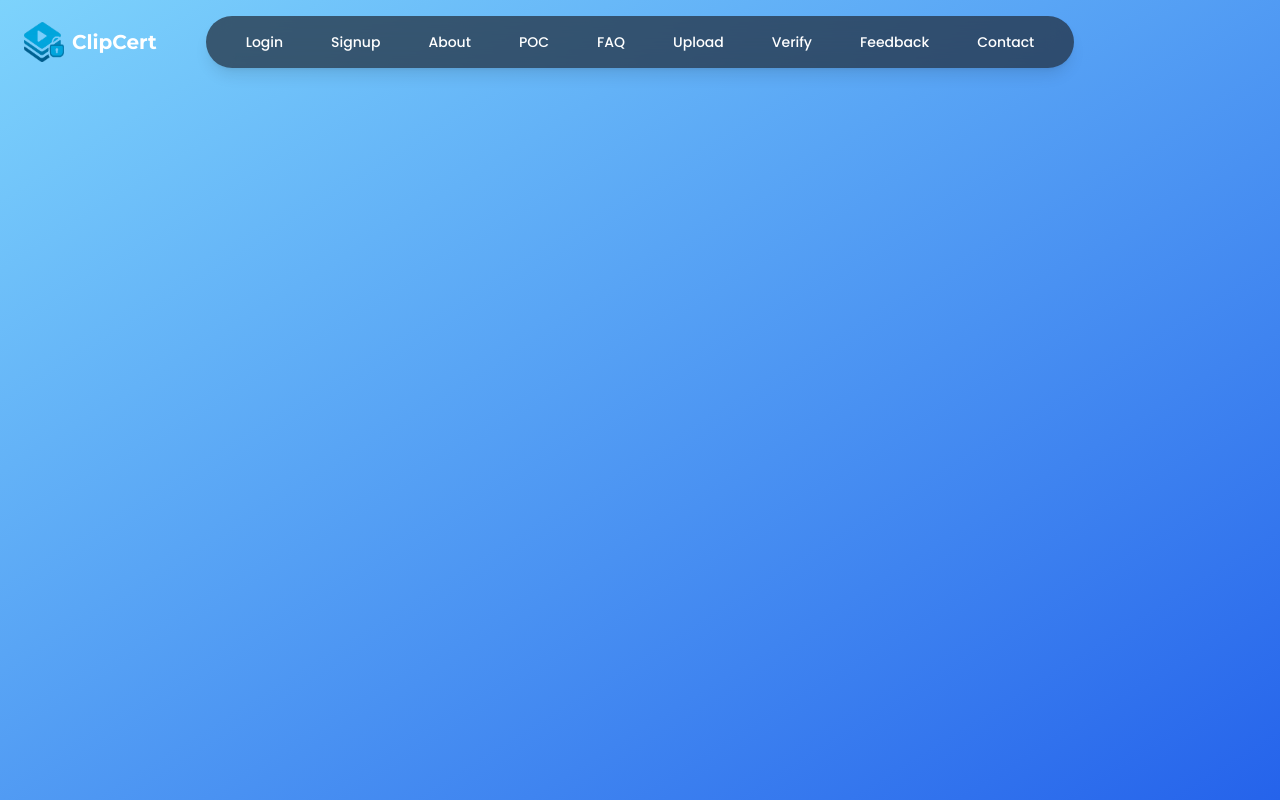
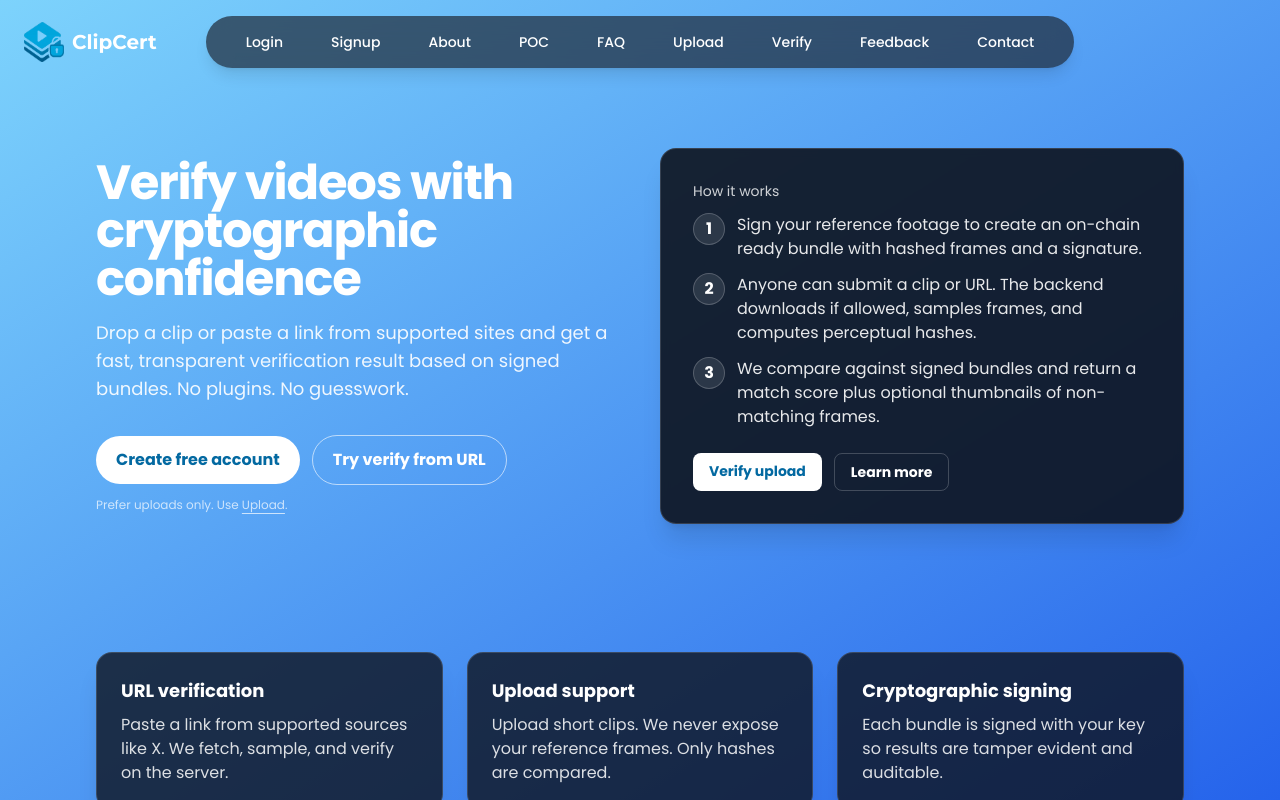
Before and after one commit to Vintr0n/AuthentiClip, a React (Vite) app in the folder frontend/: page /Landing in a window 1280 px wide. Built offline with nearby package versions, Linux system fonts and the light colour scheme; what tailwindcss-motion would draw is missing.

Commit message:
Add test landing page

```diff
--- a/frontend/src/App.jsx
+++ b/frontend/src/App.jsx
@@ -15,7 +15,7 @@ import ForgotPassword from "./pages/ForgotPassword";
 import ResetPassword from "./pages/ResetPassword";
 import Contact from "./pages/Contact";
 import VerifyVideo from "./pages/VerifyVideo";
-
+import Landing from "./pages/Landing";
 
 export default function App() {
   return (
@@ -34,6 +34,7 @@ export default function App() {
 <Route path="/forgot-password" element={<ForgotPassword />} />
 <Route path="/reset-password" element={<ResetPassword />} />
 <Route path="/contact" element={<Contact />} />
+<Route path="/Landing" element={<Landing />} />
 
           <Route
             path="/upload"
--- /dev/null
+++ b/frontend/src/pages/Landing.jsx
@@ -0,0 +1,100 @@
+import { Link } from "react-router-dom";
+
+export default function Landing() {
+  return (
+    <div className="w-full">
+      {/* Hero */}
+      <section className="relative isolate overflow-hidden">
+        <div className="pointer-events-none absolute inset-0 -z-10 opacity-30 [mask-image:radial-gradient(60%_60%_at_50%_20%,black,transparent)]" />
+        <div className="mx-auto max-w-6xl px-4 sm:px-6 lg:px-8 pt-16 pb-20">
+          <div className="grid grid-cols-1 lg:grid-cols-2 gap-10 items-center">
+            <div>
+              <h1 className="text-4xl sm:text-5xl font-extrabold leading-tight tracking-tight">Verify videos with cryptographic confidence</h1>
+              <p className="mt-4 text-lg text-white/90 max-w-prose">
+                Drop a clip or paste a link from supported sites and get a fast, transparent verification result based on signed bundles. No plugins. No guesswork.
+              </p>
+              <div className="mt-8 flex flex-wrap items-center gap-3">
+                <Link to="/signup" className="inline-flex items-center justify-center rounded-full px-5 py-3 text-base font-semibold bg-white text-sky-700 hover:bg-slate-100 transition focus:outline-none focus-visible:ring focus-visible:ring-white/50">
+                  Create free account
+                </Link>
+                <Link to="/verifyvideo" className="inline-flex items-center justify-center rounded-full px-5 py-3 text-base font-semibold border border-white/60 text-white hover:bg-white/10 transition">
+                  Try verify from URL
+                </Link>
+              </div>
+              <p className="mt-3 text-xs text-white/70">Prefer uploads only. Use <Link to="/upload" className="underline underline-offset-4">Upload</Link>.</p>
+            </div>
+
+            {/* Right side card */}
+            <div className="bg-[#0e131f]/90 backdrop-blur-sm rounded-2xl border border-white/15 p-6 sm:p-8 shadow-xl">
+              <div className="text-sm text-white/80">How it works</div>
+              <ol className="mt-3 space-y-3">
+                <li className="flex gap-3">
+                  <span className="h-8 w-8 shrink-0 grid place-items-center rounded-full bg-white/10 border border-white/20 font-bold">1</span>
+                  <p className="text-white/90">Sign your reference footage to create an on-chain ready bundle with hashed frames and a signature.</p>
+                </li>
+                <li className="flex gap-3">
+                  <span className="h-8 w-8 shrink-0 grid place-items-center rounded-full bg-white/10 border border-white/20 font-bold">2</span>
+                  <p className="text-white/90">Anyone can submit a clip or URL. The backend downloads if allowed, samples frames, and computes perceptual hashes.</p>
+                </li>
+                <li className="flex gap-3">
+                  <span className="h-8 w-8 shrink-0 grid place-items-center rounded-full bg-white/10 border border-white/20 font-bold">3</span>
+                  <p className="text-white/90">We compare against signed bundles and return a match score plus optional thumbnails of non-matching frames.</p>
+                </li>
+              </ol>
+              <div className="mt-6 flex gap-3">
+                <Link to="/verify" className="rounded-lg px-4 py-2 text-sm font-semibold bg-white text-sky-700 hover:bg-slate-100">Verify upload</Link>
+                <Link to="/about" className="rounded-lg px-4 py-2 text-sm font-semibold border border-white/20 hover:bg-white/10 text-white">Learn more</Link>
+              </div>
+            </div>
+          </div>
+        </div>
+      </section>
+
+      {/* Features */}
+      <section className="mx-auto max-w-6xl px-4 sm:px-6 lg:px-8 py-8 sm:py-12">
+        <div className="grid grid-cols-1 md:grid-cols-3 gap-6">
+          <FeatureCard title="URL verification" body="Paste a link from supported sources like X. We fetch, sample, and verify on the server." />
+          <FeatureCard title="Upload support" body="Upload short clips. We never expose your reference frames. Only hashes are compared." />
+          <FeatureCard title="Cryptographic signing" body="Each bundle is signed with your key so results are tamper evident and auditable." />
+        </div>
+      </section>
+
+      {/* Split CTA */}
+      <section className="mx-auto max-w-6xl px-4 sm:px-6 lg:px-8 pb-16">
+        <div className="rounded-2xl border border-white/15 bg-gradient-to-br from-white/10 to-transparent p-6 sm:p-8">
+          <div className="grid grid-cols-1 lg:grid-cols-2 gap-6 items-center">
+            <div>
+              <h2 className="text-2xl sm:text-3xl font-bold">Start verifying in minutes</h2>
+              <p className="mt-2 text-white/90">No credit card required. Use a guest identity or create an account to save signed bundles.</p>
+            </div>
+            <div className="flex flex-wrap gap-3 lg:justify-end">
+              <Link to="/login" className="rounded-full px-5 py-3 text-base font-semibold border border-white/30 text-white hover:bg-white/10">Continue as guest</Link>
+              <Link to="/signup" className="rounded-full px-5 py-3 text-base font-semibold bg-white text-sky-700 hover:bg-slate-100">Create account</Link>
+            </div>
+          </div>
+        </div>
+      </section>
+
+      {/* Footer */}
+      <footer className="mx-auto max-w-6xl px-4 sm:px-6 lg:px-8 pb-10 text-white/70">
+        <div className="flex flex-col sm:flex-row items-start sm:items-center justify-between gap-4 border-t border-white/15 pt-6">
+          <p className="text-sm">© {new Date().getFullYear()} ClipCert. All rights reserved.</p>
+          <nav className="flex flex-wrap gap-4 text-sm">
+            <Link to="/about" className="hover:text-white">About</Link>
+            <Link to="/faq" className="hover:text-white">FAQ</Link>
+            <Link to="/contact" className="hover:text-white">Contact</Link>
+          </nav>
+        </div>
+      </footer>
+    </div>
+  );
+}
+
+function FeatureCard({ title, body }) {
+  return (
+    <div className="rounded-2xl border border-white/15 bg-[#0e131f]/80 p-6 shadow-xl">
+      <h3 className="text-lg font-semibold">{title}</h3>
+      <p className="mt-2 text-white/85">{body}</p>
+    </div>
+  );
+}
```
